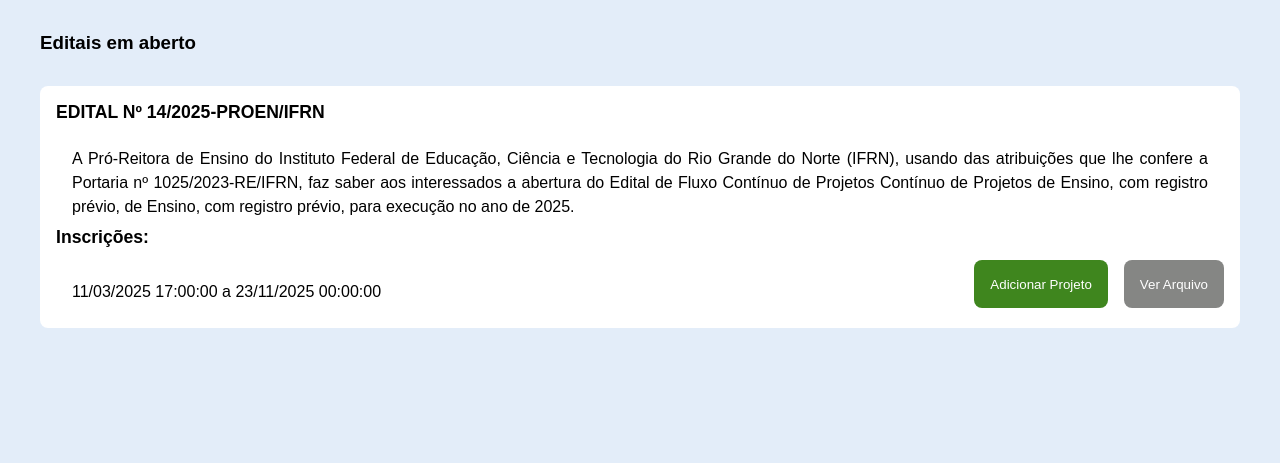
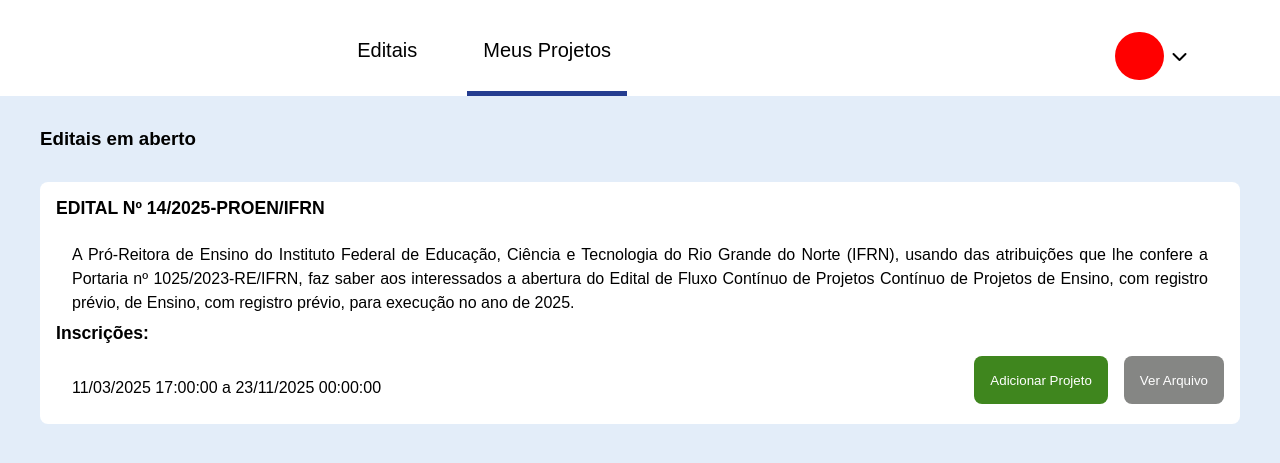
Before and after one commit to HeitorQueiroga49355/integrador-1, a Django app: page /pesquisador/ in a window 1280 px wide. Shown: the top 463 px of the page. Run offline with Django 5.2, Linux system fonts and the light colour scheme; some web fonts are replaced.

Commit message:
feat: corrigindo a url, adcionado static ao link css, extendendo base para templates de pesquisador editais

```diff
--- a/projeto-flow/pesquisador/templates/pesquisador/editais.html
+++ b/projeto-flow/pesquisador/templates/pesquisador/editais.html
@@ -1,13 +1,6 @@
-<!DOCTYPE html>
-<html lang="pt-br">
-<head>
-  <meta charset="UTF-8">
-  <meta name="viewport" content="width=device-width, initial-scale=1.0">
-  <title>Document</title>
-  <link rel="stylesheet" href="../../static/css/style.css">
-</head>
-<body>
+{% extends 'base/base.html' %}
 
+{% block content %}
     <main class="main_pesquisador_conteudo">
         <h3>Editais em aberto</h3>
         <section class="detalhes_projeto">
@@ -28,5 +21,4 @@
             </div>
         </section>
     </main>
-</body>
-</html>
+{% endblock content %}
--- a/projeto-flow/pesquisador/urls.py
+++ b/projeto-flow/pesquisador/urls.py
@@ -1,13 +1,11 @@
-from .views import pesquisador_editais, pesquisador_projetos
-from . import views
+from .views import pesquisador_editais, pesquisador_projetos, pesquisador_projetos_detalhes, base
+# from . import views
 from django.urls import path
 
 urlpatterns = [
-    path('base/', views.base, name='base'),
+    path('base/', base, name='base'),
 
-    path('', pesquisador_editais, name='pesquisador_editais'),
-    path('projetos/', pesquisador_projetos, name='pesquisador_projetos'),
-
-    path('meus-projetos/', views.pesquisador_projetos, name='pesquisador-projetos'),
-    path('meus-projetos-detalhes/', views.pesquisador_projetos_detalhes, name='pesquisador-projetos-detalhes')
+    path('', pesquisador_editais, name='pesquisador-editais'),
+    path('projetos/', pesquisador_projetos, name='pesquisador-projetos'),
+    path('projetos/detalhes/', pesquisador_projetos_detalhes, name='pesquisador-projetos-detalhes')
 ]
--- a/projeto-flow/templates/base/base.html
+++ b/projeto-flow/templates/base/base.html
@@ -6,15 +6,15 @@
     <meta charset="UTF-8">
     <meta name="viewport" content="width=device-width, initial-scale=1.0">
     <title>Document</title>
-    <link rel="stylesheet" href="../../static/css/navbar.css">
-    <link rel="stylesheet" href="../../static/css/style.css">
+    <link rel="stylesheet" href="{% static 'css/navbar.css' %}">
+    <link rel="stylesheet" href="{% static 'css/style.css' %}">
     <link rel="stylesheet" href="https://cdnjs.cloudflare.com/ajax/libs/font-awesome/6.5.1/css/all.min.css">
 </head>
 <body>
 
 <nav class="navPesquisador">
     <ul class="navPesquisador-list">
-        <li class="navPesquisador-list__item --active">Editais</li>
+        <li class="navPesquisador-list__item"><a href="{% url 'pesquisador-editais' %}">Editais</a></li>
         <li class="navPesquisador-list__item --active"><a href="{% url 'pesquisador-projetos' %}">Meus Projetos</a></li>
     </ul>
     <div class="navPesquisador-profileButton">
```
